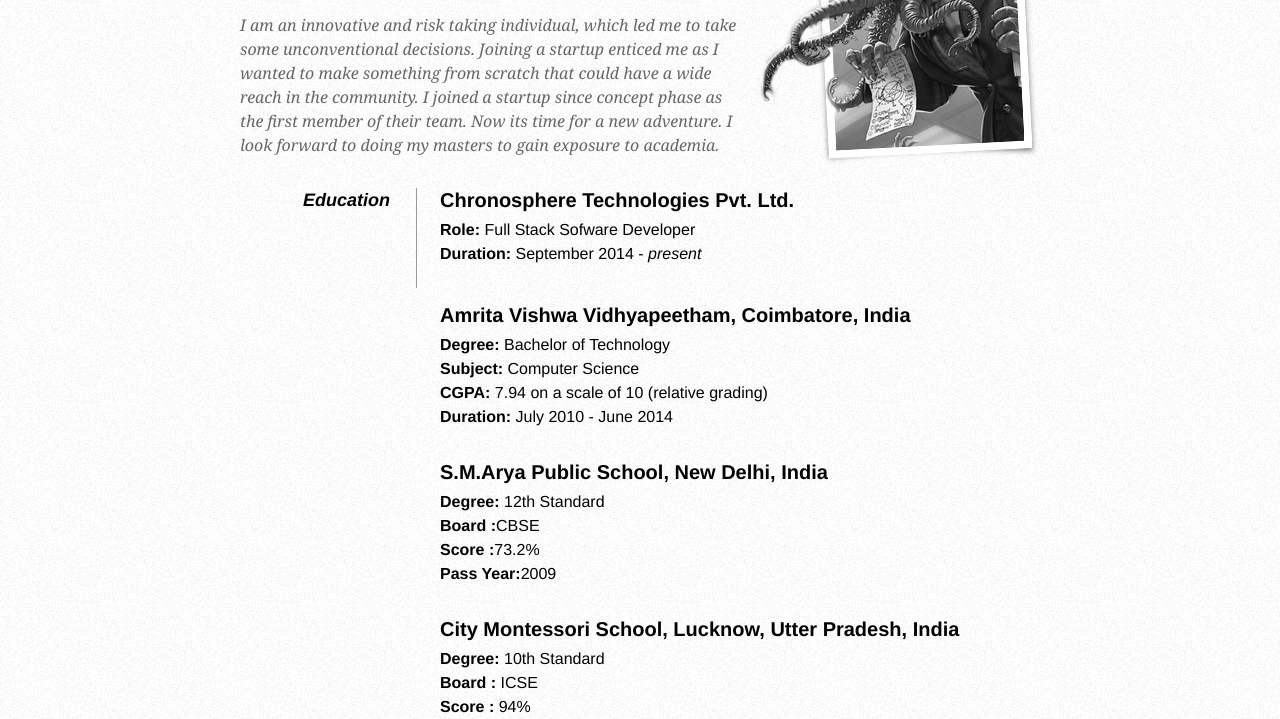
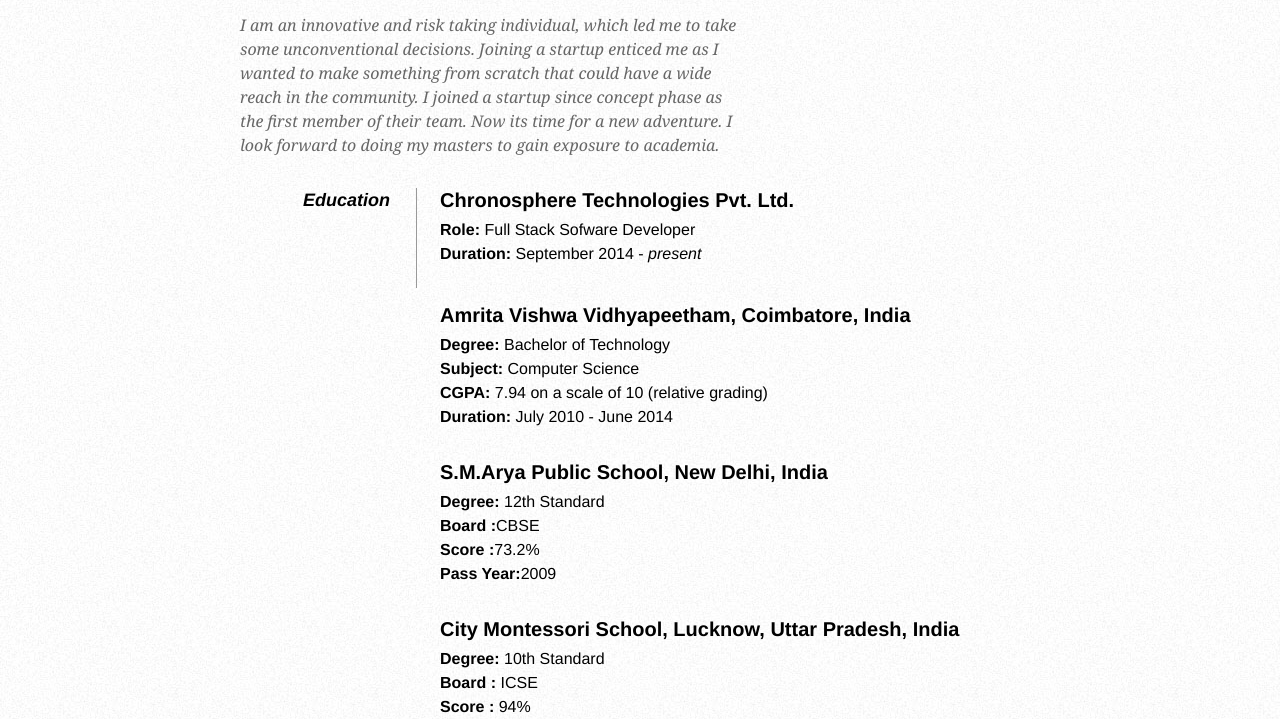
Before and after one commit to prakharkh91/prakharkh91.github.io, a plain HTML site: page info.html in a window 1280 px wide. Shown: the part 148-867 px from the top of the page. Drawn offline with Linux system fonts and the light colour scheme.

Commit message:
Correcting state name

```diff
--- a/info.html
+++ b/info.html
@@ -97,7 +97,7 @@
             <dd class="clear"></dd>
 
             <dd>
-                <h2>City Montessori School, Lucknow, Utter Pradesh, India</h2>
+                <h2>City Montessori School, Lucknow, Uttar Pradesh, India</h2>
                 <p>
                     <strong>Degree: </strong>10th Standard<br />
                     <strong>Board : </strong>ICSE<br />
```
Also changed, not shown: images/cthulu.png (deleted).
